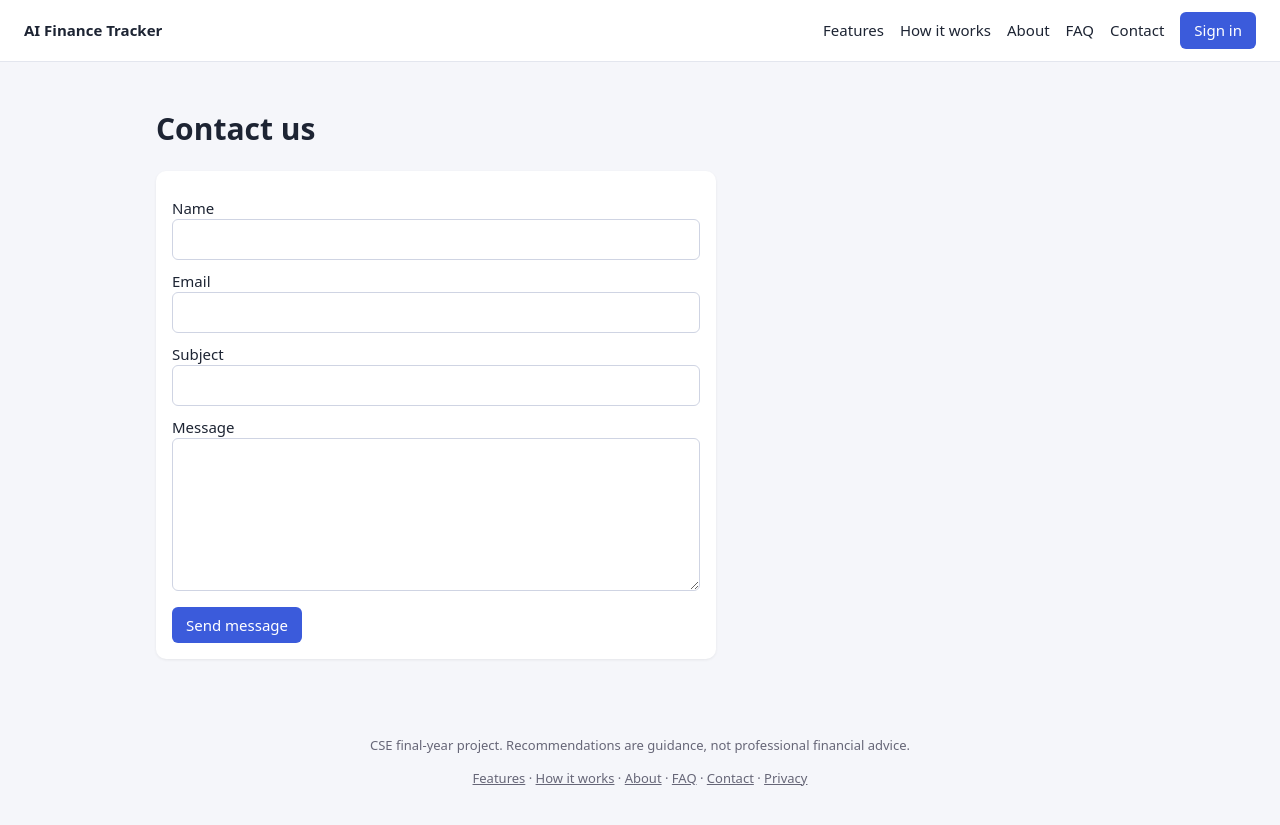
After one commit to musammilvilayil/expense-tracker, a Flask app: page /contact in a window 1280 px wide. The commit adds this page. Run offline with Flask 3, Linux system fonts and the light colour scheme.

Commit message:
Add FAQ and contact pages
Contact messages are stored in the database; a honeypot field filters bots.

Co-Authored-By: Claude Sonnet 5.5 <noreply@anthropic.com>
Claude-Session: https://claude.ai/code/session_01ELHo9HkpZ2TRezBmh5Bn8d

```diff
--- a/app/db.py
+++ b/app/db.py
@@ -37,6 +37,14 @@ CREATE TABLE IF NOT EXISTS autopay (
     next_date TEXT NOT NULL,
     active INTEGER NOT NULL DEFAULT 1
 );
+CREATE TABLE IF NOT EXISTS contact_messages (
+    id INTEGER PRIMARY KEY AUTOINCREMENT,
+    name TEXT NOT NULL,
+    email TEXT NOT NULL,
+    subject TEXT NOT NULL,
+    message TEXT NOT NULL,
+    created_at TEXT NOT NULL DEFAULT CURRENT_TIMESTAMP
+);
 """
 
 
--- a/app/routes.py
+++ b/app/routes.py
@@ -1,4 +1,5 @@
 import functools
+import re
 from datetime import date, datetime
 
 from flask import Blueprint, jsonify, redirect, render_template, request, session
@@ -107,6 +108,51 @@ def about():
 @bp.get("/privacy")
 def privacy():
     return render_template("privacy.html")
+
+
+FAQS = [
+    ("Is my data safe?", "Passwords are stored as salted hashes and each account only sees its own data. This is a student project, so avoid entering real data on a deployment without HTTPS."),
+    ("Does it connect to my bank?", "No. You add transactions by hand or import a CSV. Bank integrations are future scope."),
+    ("How does automatic categorization work?", "A machine-learning model (TF-IDF with logistic regression) predicts a category from the description. When you correct one, the model learns from it."),
+    ("Why was a subscription not detected?", "A charge must repeat at least twice at a regular interval (weekly, monthly, quarterly or yearly) with a similar amount."),
+    ("Does autopay really pay my bills?", "No. Autopay rules only record transactions in the tracker on their due dates. No money moves."),
+    ("What CSV format should I use?", "Columns date, description and amount, with an optional type column (income or expense). Without type, negative amounts are expenses."),
+    ("What counts as unusual spending?", "An expense far above the typical amount for its category. At least 5 expenses in that category are needed first."),
+    ("Is this financial advice?", "No. Tips are automated guidance based on your own numbers."),
+    ("Can I delete my data?", "You can delete transactions and autopay rules. Account deletion and data export are planned."),
+]
+
+
+@bp.get("/faq")
+def faq():
+    return render_template("faq.html", faqs=FAQS)
+
+
+@bp.route("/contact", methods=["GET", "POST"])
+def contact():
+    ctx = {"errors": [], "form": {}, "sent": False}
+    if request.method == "POST":
+        f = {k: (request.form.get(k) or "").strip() for k in ("name", "email", "subject", "message")}
+        ctx["form"] = f
+        if request.form.get("website"):  # honeypot: bots fill hidden field
+            ctx.update(sent=True, form={})
+            return render_template("contact.html", **ctx)
+        if not (1 <= len(f["name"]) <= 80):
+            ctx["errors"].append("Please enter your name (max 80 characters).")
+        if not re.fullmatch(r"[^@\s]+@[^@\s]+\.[^@\s]+", f["email"]) or len(f["email"]) > 120:
+            ctx["errors"].append("Please enter a valid email address.")
+        if not (1 <= len(f["subject"]) <= 120):
+            ctx["errors"].append("Please enter a subject (max 120 characters).")
+        if not (10 <= len(f["message"]) <= 2000):
+            ctx["errors"].append("Message must be 10 to 2000 characters.")
+        if not ctx["errors"]:
+            db = get_db()
+            db.execute("INSERT INTO contact_messages(name,email,subject,message) VALUES(?,?,?,?)",
+                       (f["name"], f["email"], f["subject"], f["message"]))
+            db.commit()
+            ctx.update(sent=True, form={})
+        return render_template("contact.html", **ctx), (400 if ctx["errors"] else 200)
+    return render_template("contact.html", **ctx)
 
 
 @bp.get("/dashboard")
--- a/app/static/style.css
+++ b/app/static/style.css
@@ -29,3 +29,6 @@ a.btn.secondary{background:#e9ecf5;color:var(--ink)}a.btn.big{padding:11px 22px;
 .cards3{display:grid;gap:16px;grid-template-columns:repeat(auto-fit,minmax(230px,1fr));margin:16px 0}.cards3 .card{margin:0}
 .steps{list-style:none;padding:0}.steps li{background:var(--card);border-radius:10px;padding:4px 16px;margin-bottom:12px;box-shadow:0 1px 3px #0001}
 .pubfoot{text-align:center;color:var(--mut);padding:24px;font-size:13px}.pubfoot a{color:var(--mut)}
+.faq summary{cursor:pointer;font-weight:600}.faq p{margin:8px 0 0;color:var(--mut)}.faq{margin-bottom:10px}
+.cform{max-width:560px}.cform label{display:block;margin:10px 0}.cform input,.cform textarea{width:100%;padding:8px 10px;border:1px solid #cfd4e3;border-radius:6px;font:inherit}
+.hp{position:absolute;left:-9999px}
--- /dev/null
+++ b/app/templates/contact.html
@@ -0,0 +1,15 @@
+{% extends "public_base.html" %}
+{% block title %}Contact · AI Finance Tracker{% endblock %}
+{% block content %}
+<h1>Contact us</h1>
+{% if sent %}<p class="card" role="status">Thanks! Your message has been received.</p>{% endif %}
+{% if errors %}<div class="alert" role="alert"><ul>{% for e in errors %}<li>{{ e }}</li>{% endfor %}</ul></div>{% endif %}
+<form method="post" class="card cform" novalidate>
+  <label>Name <input name="name" value="{{ form.get('name','') }}" maxlength="80" required></label>
+  <label>Email <input name="email" type="email" value="{{ form.get('email','') }}" maxlength="120" required></label>
+  <label>Subject <input name="subject" value="{{ form.get('subject','') }}" maxlength="120" required></label>
+  <label>Message <textarea name="message" rows="6" maxlength="2000" required>{{ form.get('message','') }}</textarea></label>
+  <div class="hp" aria-hidden="true"><label>Leave blank <input name="website" tabindex="-1" autocomplete="off"></label></div>
+  <button type="submit">Send message</button>
+</form>
+{% endblock %}
--- a/app/templates/public_base.html
+++ b/app/templates/public_base.html
@@ -7,10 +7,10 @@
 <a class="skip" href="#content">Skip to content</a>
 <header class="pubnav"><a class="brand" href="/">AI Finance Tracker</a>
   <nav aria-label="Main">
-    <a href="/features">Features</a><a href="/how-it-works">How it works</a><a href="/about">About</a><a href="/privacy">Privacy</a>
+    <a href="/features">Features</a><a href="/how-it-works">How it works</a><a href="/about">About</a><a href="/faq">FAQ</a><a href="/contact">Contact</a>
     {% if session.get('user_id') %}<a class="btn" href="/dashboard">Dashboard</a>{% else %}<a class="btn" href="/login">Sign in</a>{% endif %}
   </nav></header>
 <main id="content" class="pubmain">{% block content %}{% endblock %}</main>
 <footer class="pubfoot"><p>CSE final-year project. Recommendations are guidance, not professional financial advice.</p>
-  <p><a href="/features">Features</a> · <a href="/how-it-works">How it works</a> · <a href="/about">About</a> · <a href="/privacy">Privacy</a></p></footer>
+  <p><a href="/features">Features</a> · <a href="/how-it-works">How it works</a> · <a href="/about">About</a> · <a href="/faq">FAQ</a> · <a href="/contact">Contact</a> · <a href="/privacy">Privacy</a></p></footer>
 </body></html>
```
Also changed, not shown: app/templates/faq.html (added, +9 -0 lines), tests/test_app.py (+17 -0 lines).
